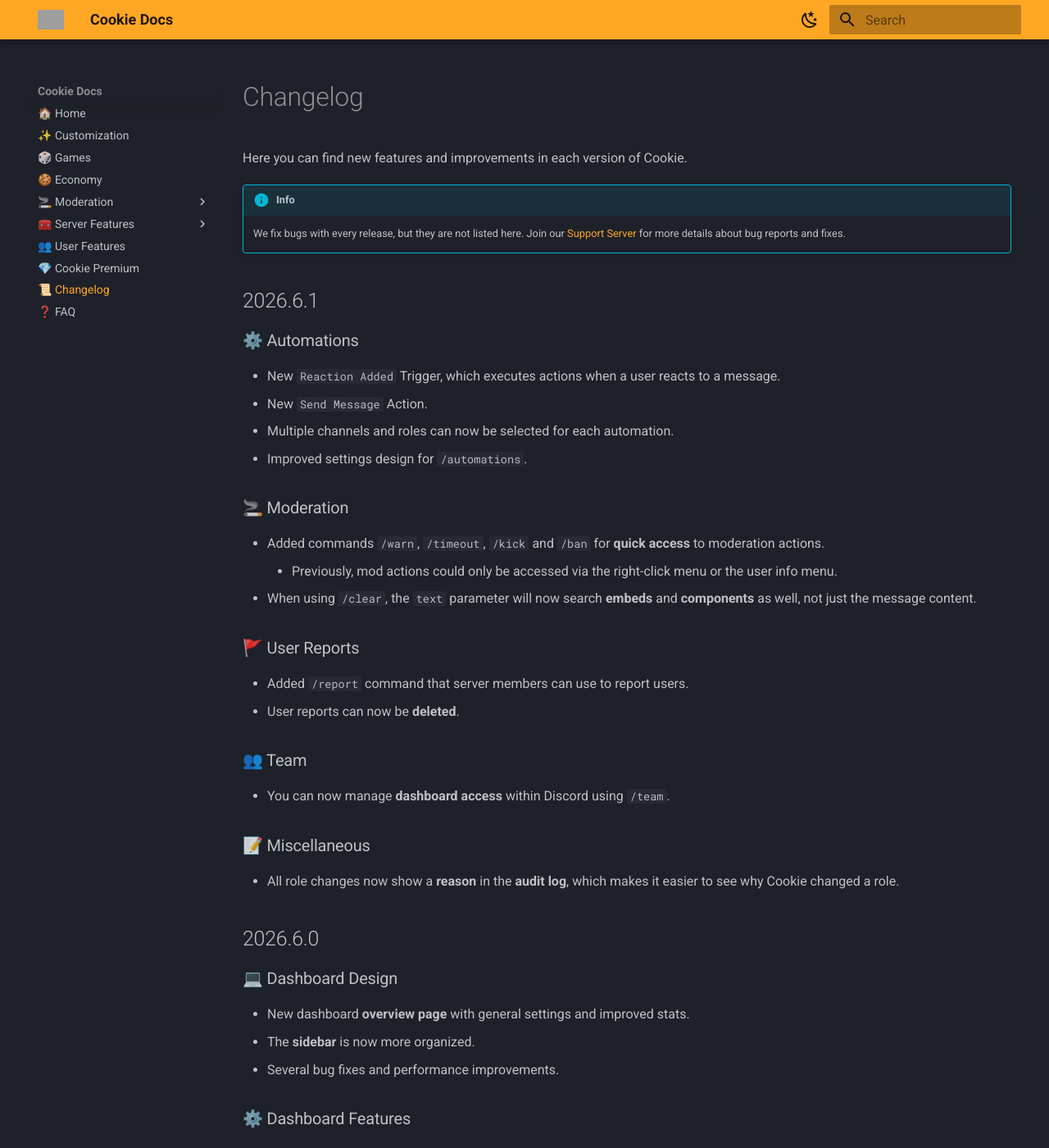
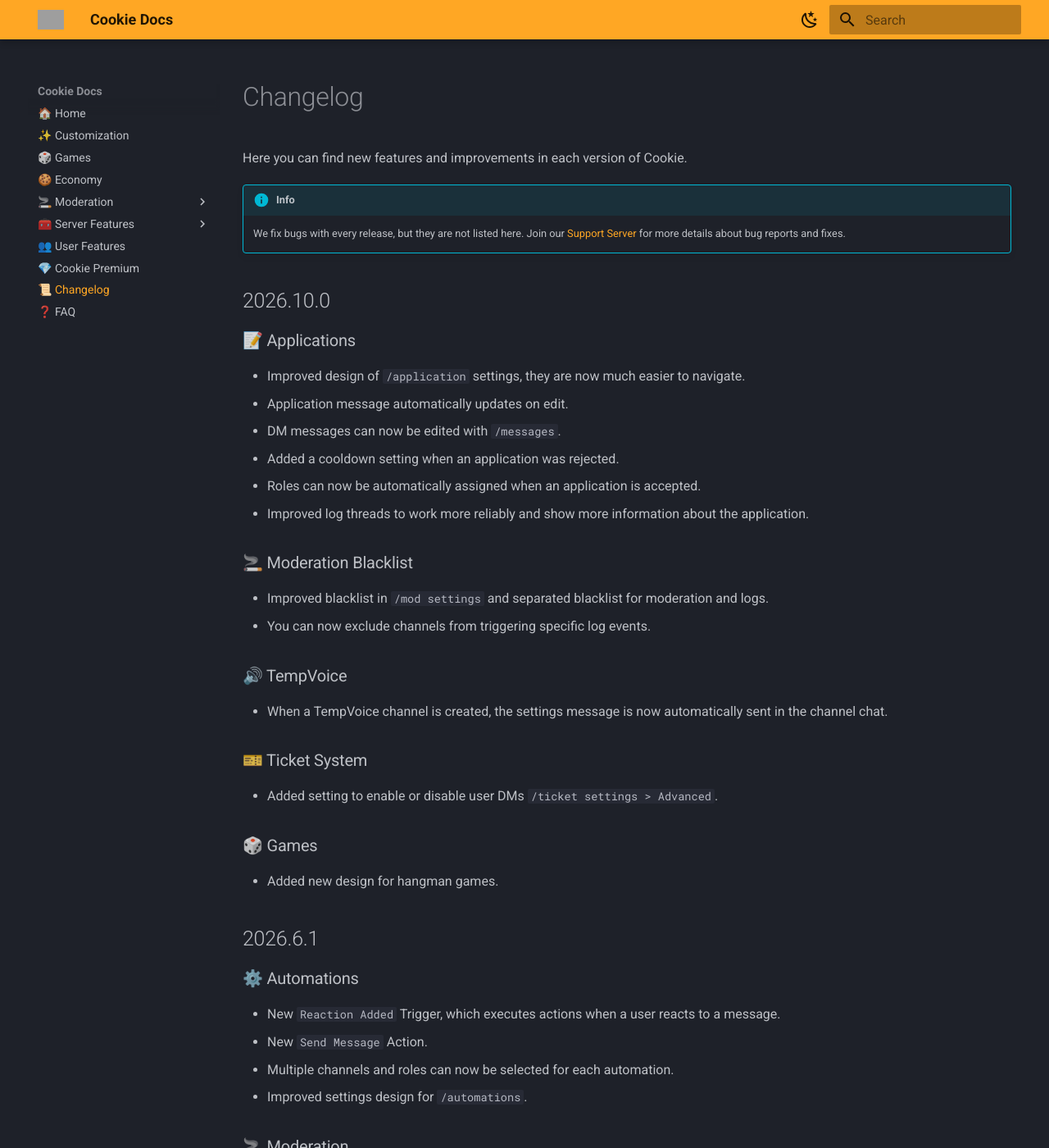
Before and after one commit to CookieAppTeam/docs, an MkDocs documentation site: the page built from docs/changelog.md, in a window 1280 px wide and 1400 px high. Shown: the whole window at 82% size. Built offline with MkDocs 1.6.1 and Material for MkDocs 9.7.7, drawn with Linux system fonts in a browser that asks for light colours; grey boxes are pictures that could not be loaded.

Commit message:
Add changelog for October 2026 (#14)
* add version 2026.10.0

* bruh

```diff
--- a/docs/changelog.md
+++ b/docs/changelog.md
@@ -9,6 +9,30 @@ Here you can find new features and improvements in each version of Cookie.
 !!! info
     We fix bugs with every release, but they are not listed here. Join our
     [Support Server](https://cookieapp.me/support) for more details about bug reports and fixes.
+
+
+## 2026.10.0
+
+### 📝 Applications
+- Improved design of `/application` settings, they are now much easier to navigate.
+- Application message automatically updates on edit.
+- DM messages can now be edited with `/messages`.
+- Added a cooldown setting when an application was rejected.
+- Roles can now be automatically assigned when an application is accepted.
+- Improved log threads to work more reliably and show more information about the application.
+
+### 🚬 Moderation Blacklist
+- Improved blacklist in `/mod settings` and separated blacklist for moderation and logs.
+- You can now exclude channels from triggering specific log events.
+
+### 🔊 TempVoice
+- When a TempVoice channel is created, the settings message is now automatically sent in the channel chat.
+
+### 🎫 Ticket System
+- Added setting to enable or disable user DMs `/ticket settings > Advanced`.
+
+### 🎲 Games
+- Added new design for hangman games.
 
 
 ## 2026.6.1
```
